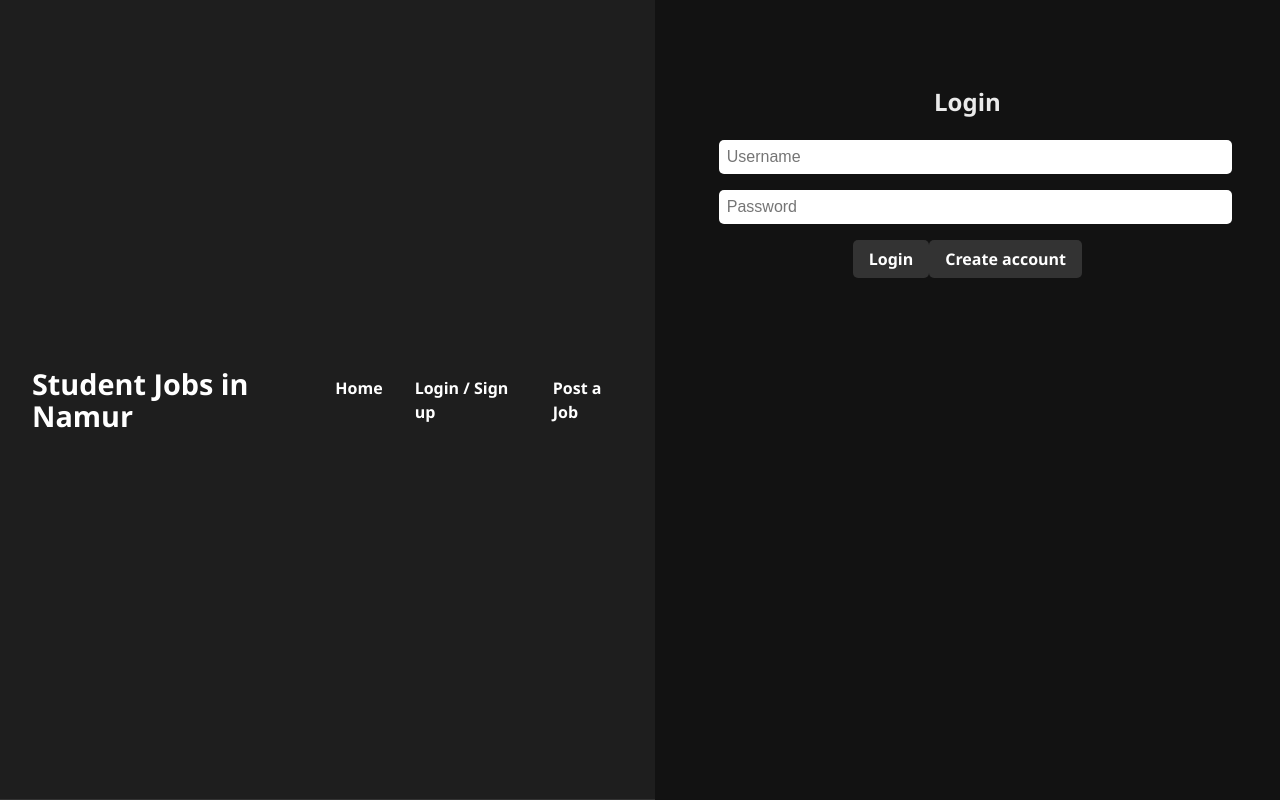
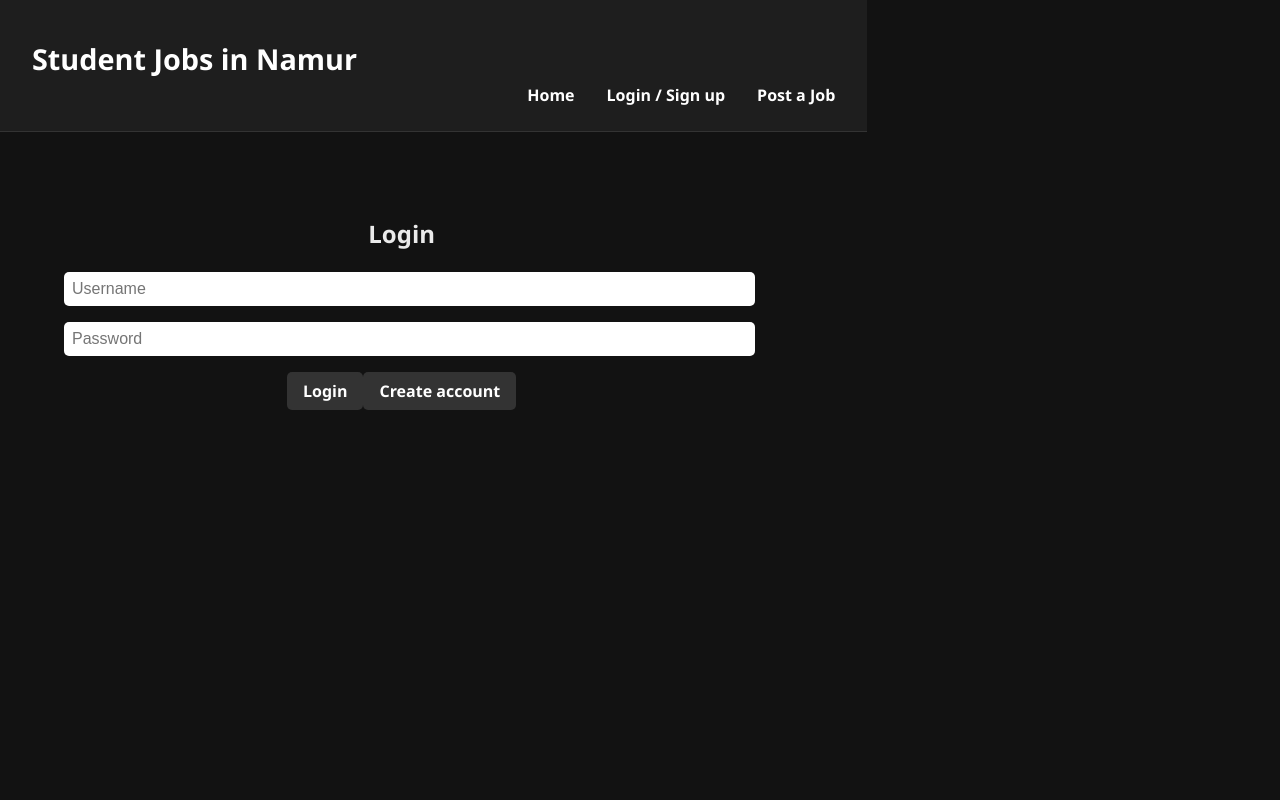
Before and after one commit to etu51184/jobs-etudiants-frontend, a React (Vite) app: page /auth in a window 1280 px wide. Built offline with nearby package versions, Linux system fonts and the light colour scheme.

Commit message:
update et fix bug vf3

```diff
--- a/src/App.css
+++ b/src/App.css
@@ -9,8 +9,7 @@ html, body, #root {
 }
 
 #root {
-  display: flex;
-  justify-content: center;
+  display: block;
 }
 
 .container {
@@ -29,9 +28,9 @@ html, body, #root {
 /* === NAVIGATION BAR === */
 .nav-bar {
   display: flex;
-  justify-content: space-between;
-  align-items: center;
-  padding: 1.5rem 2rem;
+  flex-direction: column;
+  align-items: flex-start;
+  padding: 1.5rem 2rem 0.5rem 2rem;
   background-color: #1e1e1e;
   color: white;
   border-bottom: 1px solid #333;
@@ -41,16 +40,26 @@ html, body, #root {
   z-index: 1000;
 }
 
+.nav-header {
+  display: flex;
+  justify-content: space-between;
+  align-items: center;
+  width: 100%;
+}
+
 .logo {
   font-size: 1.8rem;
   font-weight: bold;
   color: white;
+  margin-bottom: 0.5rem;
 }
 
-/* Navigation links - visible by default on PC */
+/* Navigation links aligned right */
 .nav-links {
   display: flex;
   gap: 2rem;
+  align-self: flex-end;
+  padding-bottom: 1rem;
 }
 
 .nav-links a {
@@ -82,7 +91,7 @@ html, body, #root {
   }
 
   .nav-links {
-    display: none; /* hidden by default on mobile */
+    display: none;
     flex-direction: column;
     background-color: #1e1e1e;
     position: absolute;
@@ -96,6 +105,12 @@ html, body, #root {
 
   .nav-links.show {
     display: flex;
+  }
+
+  .nav-bar {
+    flex-direction: row;
+    align-items: center;
+    justify-content: space-between;
   }
 }
 
```
